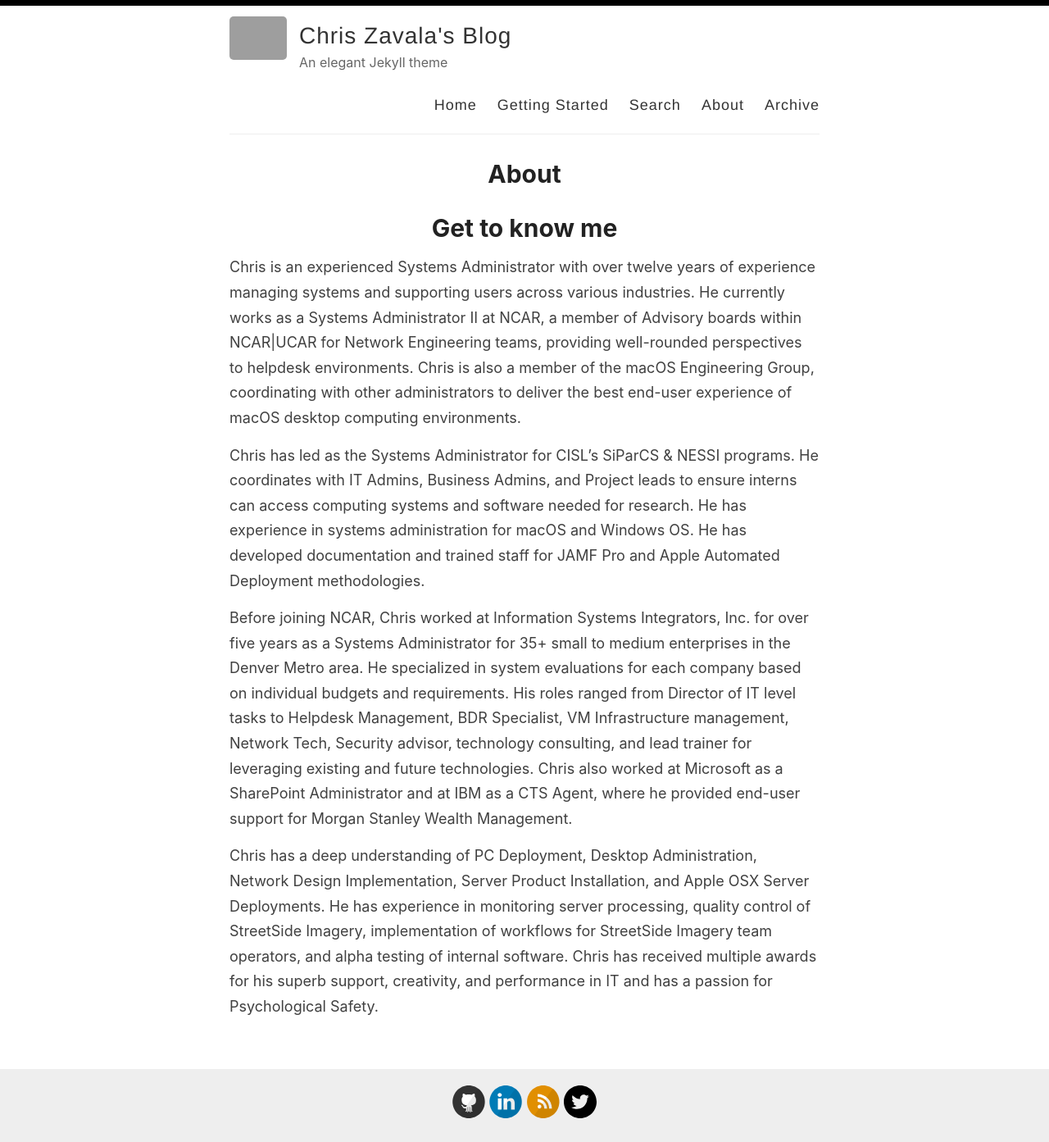
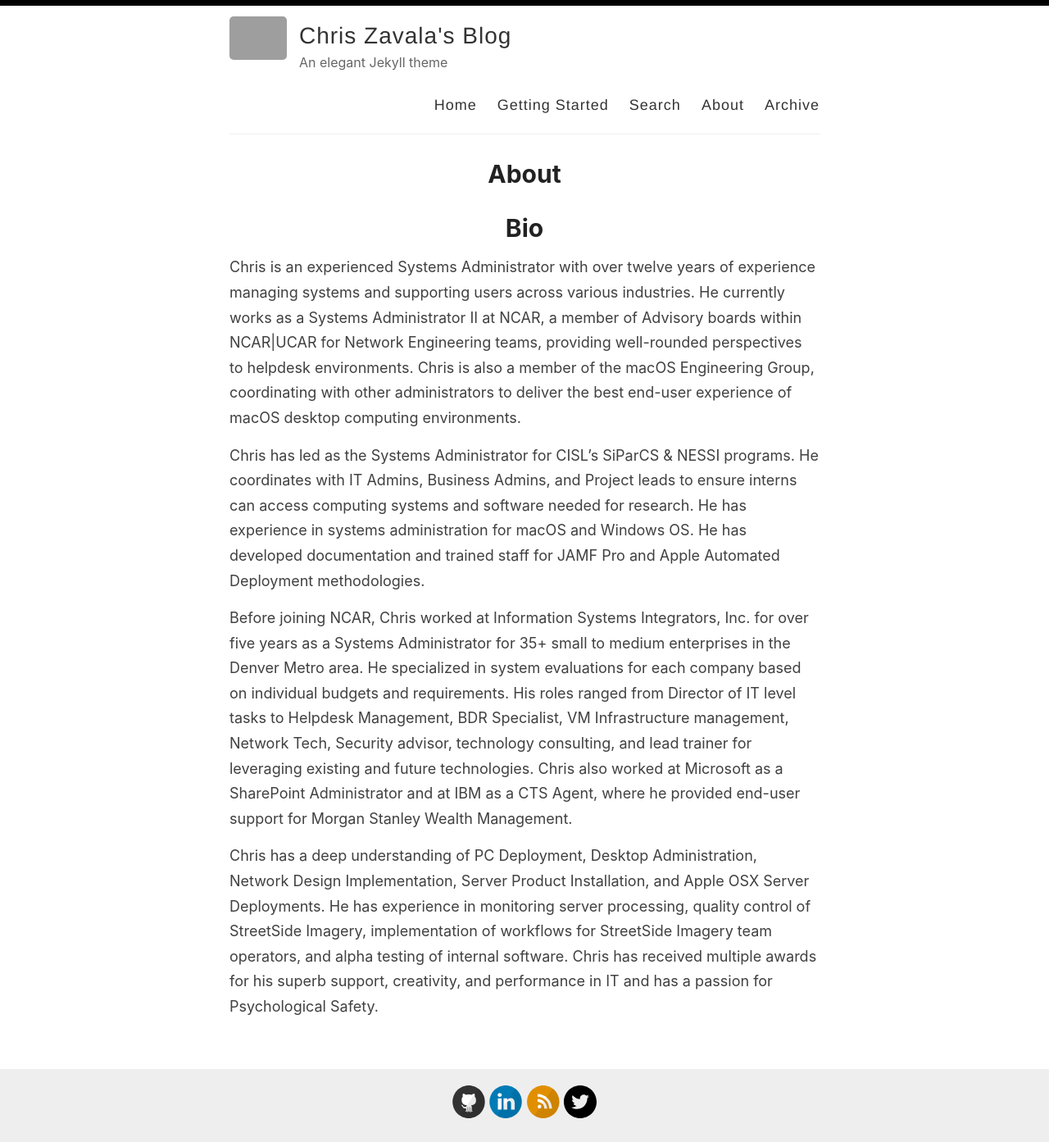
Before and after one commit to zavalalabs/zavalalabs.github.io, a Jekyll site: the page built from _pages/about.md, in a window 1280 px wide. Shown: the whole page at 82% size. Built offline with Jekyll 4.4.1, drawn with Linux system fonts in a browser that asks for light colours; grey boxes are pictures that could not be loaded.

Commit message:
Create Bio Section

```diff
--- a/_pages/about.md
+++ b/_pages/about.md
@@ -4,7 +4,7 @@ title: About
 permalink: /about/
 ---
 
-# Get to know me
+# Bio
 Chris is an experienced Systems Administrator with over twelve years of experience managing systems and supporting users across various industries. He currently works as a Systems Administrator II at NCAR, a member of Advisory boards within NCAR|UCAR for Network Engineering teams, providing well-rounded perspectives to helpdesk environments. Chris is also a member of the macOS Engineering Group, coordinating with other administrators to deliver the best end-user experience of macOS desktop computing environments.
 
 Chris has led as the Systems Administrator for CISL's SiParCS & NESSI programs. He coordinates with IT Admins, Business Admins, and Project leads to ensure interns can access computing systems and software needed for research. He has experience in systems administration for macOS and Windows OS. He has developed documentation and trained staff for JAMF Pro and Apple Automated Deployment methodologies.
```
